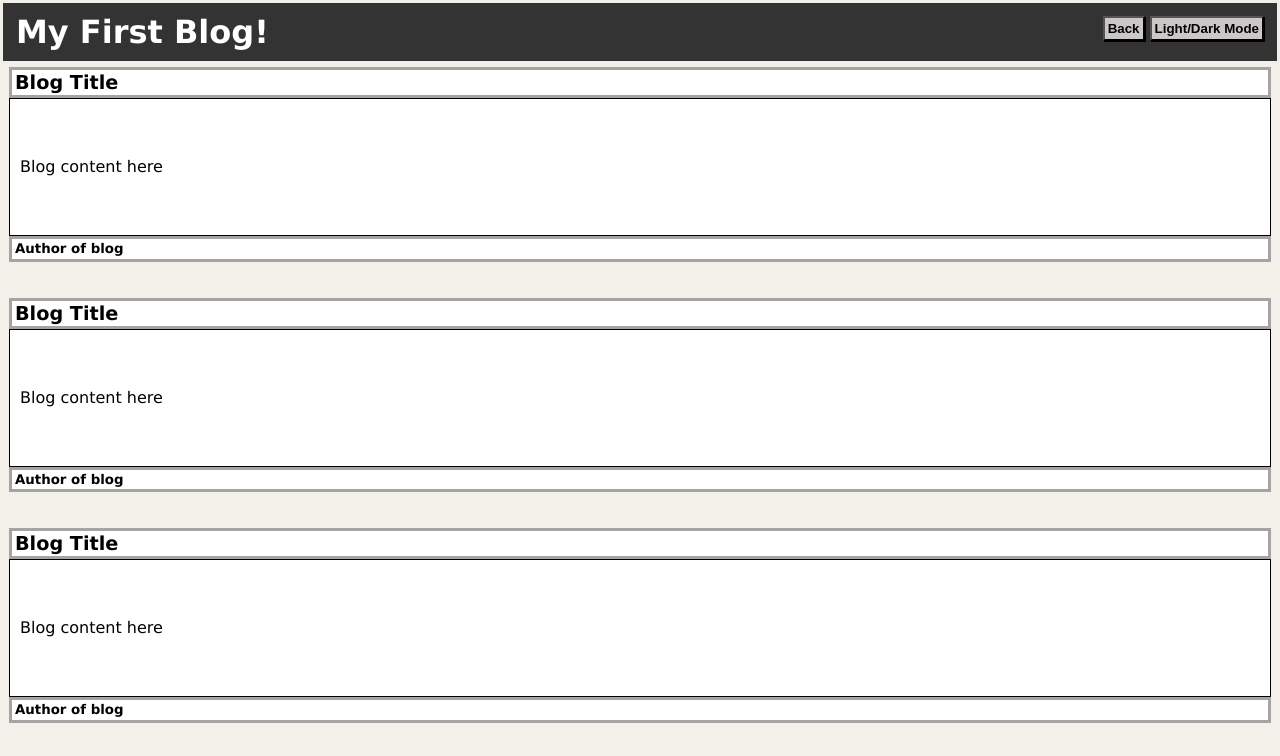
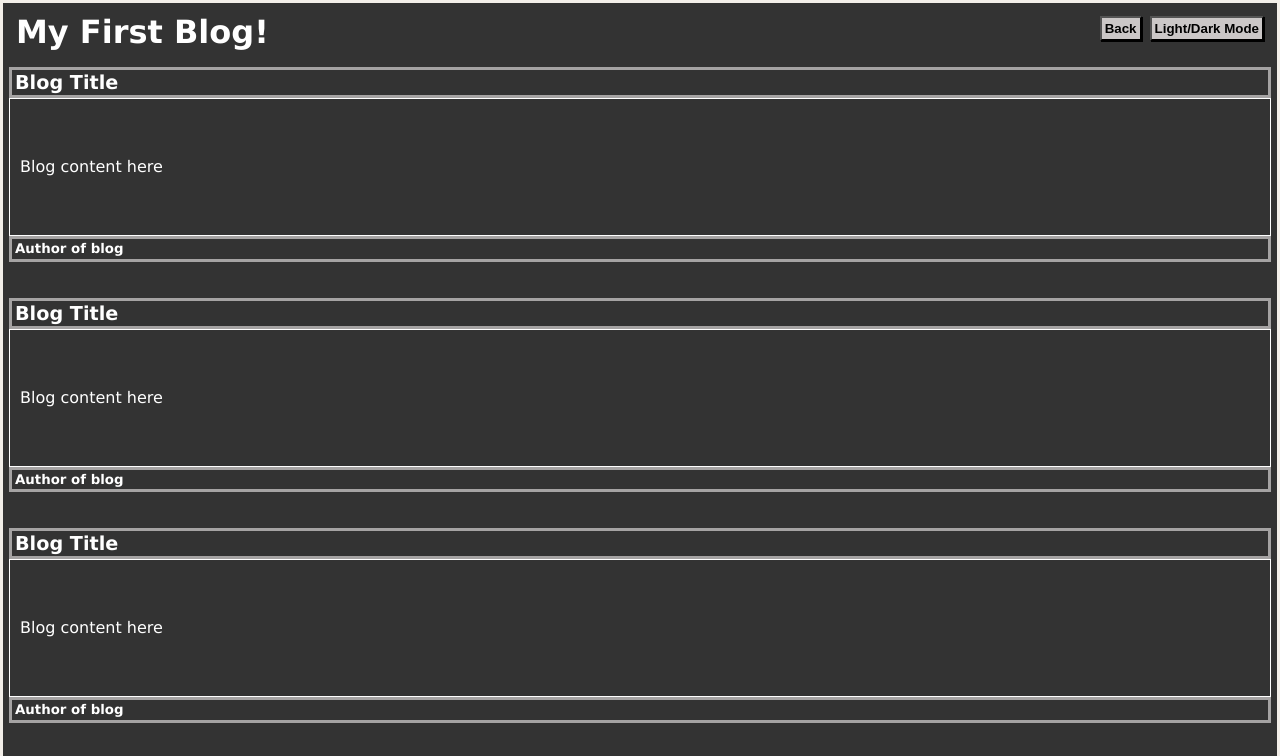
Before and after one commit to zoniaramirez/my-first-blog, a plain HTML site: page blog.html in a window 1280 px wide. Both pictures are taken after a click on the button "Light/Dark Mode". Shown: the top 756 px of the page. Drawn offline with Linux system fonts and the light colour scheme.

Commit message:
updated form and blog css, added dark/light mode, href sumbit and back buttons, updated both html and blog js

```diff
--- a/assets/css/blog.css
+++ b/assets/css/blog.css
@@ -65,27 +65,20 @@ p {
  }
 
  /* Dark mode styles */
-.dark body {
-    background-color: #333333; /* Dark background color */
-    color: #ffffff; /* Light text color */
+.dark main {
+    background-color: #333333;
 }
 
-.dark header {
-    background-color: #222; /* Dark header background color */
+.dark p {
+    background-color: #333333;
+    color: #ffffff;
 }
 
-.dark main {
-    background-color: #444; /* Dark main content background color */
+.dark h2, .dark h3 {
+    background-color: #333333;
+    color: #ffffff;
 }
 
 .dark footer {
-    background-color: #222; /* Dark footer background color */
+    margin-top: 0;
 }
-
-.dark p {
-    color: #ffffff; /* Light text color for paragraphs in dark mode */
-}
-
-.dark h2, .dark h3 {
-    color: #ffffff; /* Light text color for headings in dark mode */
-}
--- a/assets/css/form.css
+++ b/assets/css/form.css
@@ -77,7 +77,7 @@ h2 {
     color: white;
 }
 
-button {
+.button {
     grid-column: 2;
     margin: 10px auto;
     padding: 5px 20px;
--- a/assets/js/blog.js
+++ b/assets/js/blog.js
@@ -1,15 +1,15 @@
 const themeSwitcher = document.querySelector('#theme-switcher');
 const container = document.querySelector('.container');
 
-let mode = 'dark';
+let mode = 'light';
 
 themeSwitcher.addEventListener('click', function () {
-  if (mode === 'dark') {
+  if (mode === 'light') {
+    mode = 'dark';
+    container.setAttribute('class', 'dark');
+  }
+  else {
     mode = 'light';
     container.setAttribute('class', 'light');
   }
-  else {
-    mode = 'dark';
-    container.setAttribute('class', 'dark');
-  }
 });
--- a/blog.html
+++ b/blog.html
@@ -4,15 +4,15 @@
     <meta content="Personal blog to showcase thoughts and experiences.">
     <meta charset="UTF-8">
     <meta name="viewport" content="width=device-width, initial-scale=1.0">
-    <title>My First Blog</title>
+    <title>My First Blog Content</title>
     <link rel="stylesheet" href="./assets/css/styles.css"/>
     <link rel="stylesheet" href="./assets/css/blog.css"/>
 </head>
-<body class="container dark">
+<body class="container Light">
     <header>
         <h1>My First Blog!</h1>
         <nav>
-            <button>Back</button>
+            <a href="./index.html"><button>Back</button></a>
             <button id="theme-switcher">Light/Dark Mode</button>
         </nav>
     </header>
```
Also changed, not shown: index.html (+1 -1 lines).
